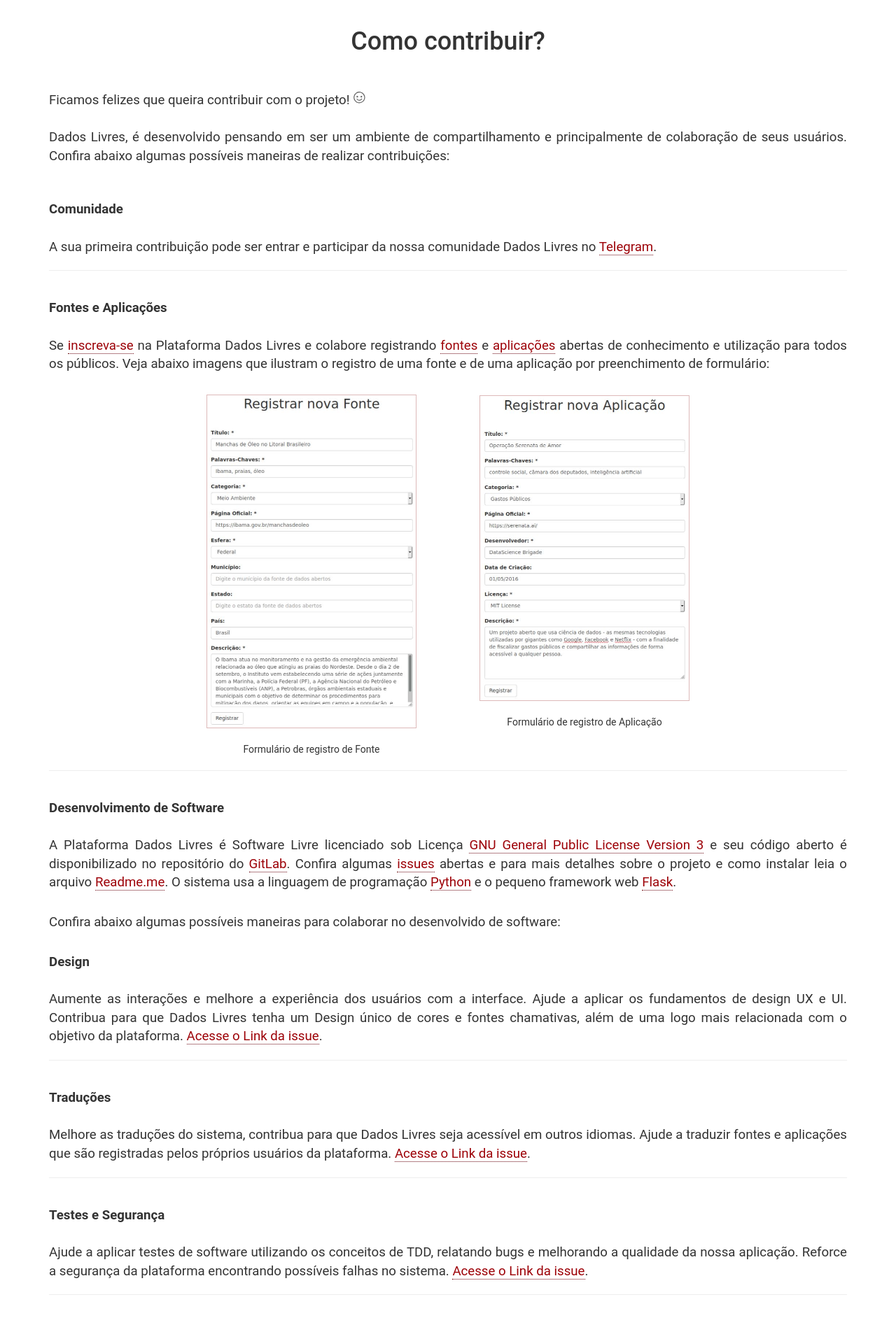
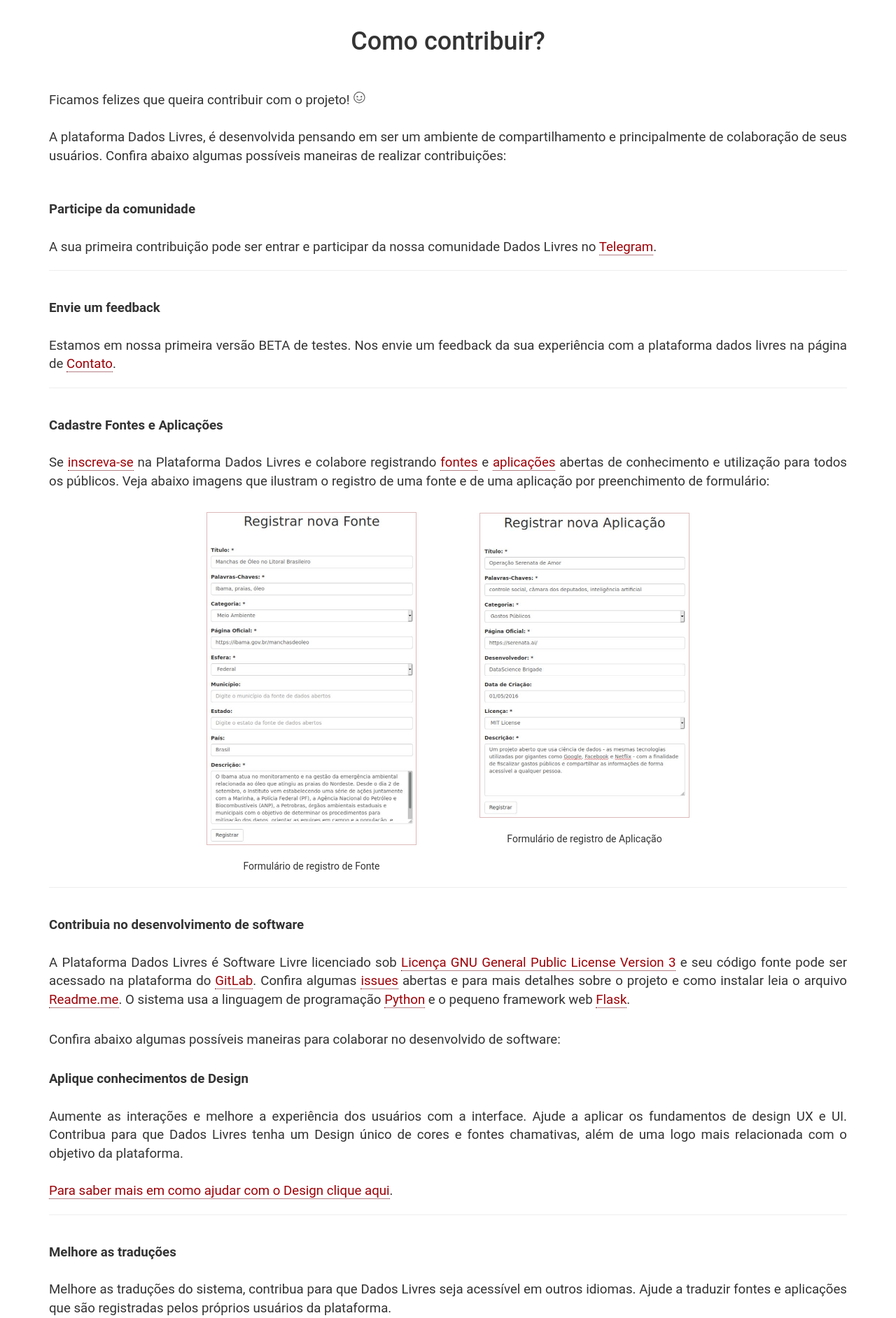
Before and after one commit to pbaesse/dados-livres, a Flask app: page /how_to_contribute in a window 1280 px wide. Shown: the part 52-1936 px from the top of the page at 70% size. Run offline with Flask 2, Linux system fonts and the light colour scheme; data that the repository does not hold is empty; some libraries are stand-ins or nearby versions.

Commit message:
atualizei informações do como contribuir

```diff
--- a/app/templates/how_to_contribute.html
+++ b/app/templates/how_to_contribute.html
@@ -5,13 +5,16 @@
   <h1 class="text-center">{{_('Como contribuir?')}}</h1><br><br>
   <div class="col-md-12 text-justify">
     <p>Ficamos felizes que queira contribuir com o projeto! <svg xmlns="http://www.w3.org/2000/svg" xmlns:xlink="http://www.w3.org/1999/xlink" aria-hidden="true" focusable="false" width="1em" height="1em" style="-ms-transform: rotate(360deg); -webkit-transform: rotate(360deg); transform: rotate(360deg);" preserveAspectRatio="xMidYMid meet" viewBox="0 0 16 16"><g fill="#626262"><path fill-rule="evenodd" clip-rule="evenodd" d="M4.111 2.18a7 7 0 1 1 7.778 11.64A7 7 0 0 1 4.11 2.18zm.556 10.809a6 6 0 1 0 6.666-9.978a6 6 0 0 0-6.666 9.978zM6.5 7a1 1 0 1 1-2 0a1 1 0 0 1 2 0zm5 0a1 1 0 1 1-2 0a1 1 0 0 1 2 0zM8 11a3 3 0 0 1-2.65-1.58l-.87.48a4 4 0 0 0 7.12-.16l-.9-.43A3 3 0 0 1 8 11z"/></g></svg>
-    <br><br>Dados Livres, é desenvolvido pensando em ser um ambiente de compartilhamento e
+    <br><br>A plataforma Dados Livres, é desenvolvida pensando em ser um ambiente de compartilhamento e
       principalmente de colaboração de seus usuários. Confira abaixo algumas
       possíveis maneiras de realizar contribuições:</p><br><br>
-    <p><strong>Comunidade</strong><br><br>
+    <p><strong>Participe da comunidade</strong><br><br>
       A sua primeira contribuição pode ser entrar e participar da nossa comunidade
-      Dados Livres no <a href="#" id="color-red">Telegram</a>.</p><hr><br>
-    <p><strong>Fontes e Aplicações</strong><br><br>
+      Dados Livres no <a href="#" id="color-red" target="_blank">Telegram</a>.</p><hr><br>
+    <p><strong>Envie um feedback</strong><br><br>
+      Estamos em nossa primeira versão BETA de testes. Nos envie um feedback da sua experiência
+      com a plataforma dados livres na página de <a href="{{ url_for('main.about') }}" id="color-red" target="_blank">Contato</a>.</p><hr><br>
+    <p><strong>Cadastre Fontes e Aplicações</strong><br><br>
       Se <a href="{{url_for('auth.login')}}" id="color-red" target="_blank">inscreva-se</a>
       na Plataforma Dados Livres e colabore registrando <a href="{{url_for('main.register_source')}}" id="color-red" target="_blank">fontes</a> e
       <a href="{{url_for('main.register_software')}}" id="color-red" target="_blank">aplicações</a>
@@ -42,39 +45,49 @@
   </div><hr><br>
   <div class="row">
     <div class="col-md-12 text-justify">
-      <p><strong>Desenvolvimento de Software</strong><br><br>
-      A Plataforma Dados Livres é Software Livre licenciado sob Licença
-      <a href="https://www.gnu.org/licenses/licenses.en.html" id="color-red" target="_blank">GNU General Public License Version 3</a>
-      e seu código aberto é disponibilizado no repositório do <a href="https://gitlab.com/pbaesse/dados-livres" id="color-red" target="_blank">GitLab</a>.
+      <p><strong>Contribuia no desenvolvimento de software</strong><br><br>
+      A Plataforma Dados Livres é Software Livre licenciado sob
+      <a href="https://www.gnu.org/licenses/licenses.html" id="color-red" target="_blank">Licença GNU General Public License Version 3</a>
+      e seu código fonte pode ser acessado na plataforma do
+      <a href="https://gitlab.com/pbaesse/dados-livres" id="color-red" target="_blank">GitLab</a>.
       Confira algumas <a href="https://gitlab.com/pbaesse/dados-livres/-/boards" id="color-red" target="_blank">issues</a>
       abertas e para mais detalhes sobre o projeto e como instalar leia o arquivo
       <a href="https://gitlab.com/pbaesse/dados-livres/-/blob/master/README.md" id="color-red" target="_blank">Readme.me</a>.
       O sistema usa a linguagem de programação <a href="https://www.python.org/" id="color-red" target="_blank">Python</a>
       e o pequeno framework web <a href="https://flask.palletsprojects.com/en/1.1.x/" id="color-red" target="_blank">Flask</a>.</p><br>
       <p>Confira abaixo algumas possíveis maneiras para colaborar no desenvolvido de software:</p><br>
-      <p><strong>Design</strong><br><br>
+      <p><strong>Aplique conhecimentos de Design</strong><br><br>
       Aumente as interações e melhore a experiência dos usuários com a interface.
       Ajude a aplicar os fundamentos de design UX e UI. Contribua para que Dados
       Livres tenha um Design único de cores e fontes chamativas, além de uma
-      logo mais relacionada com o objetivo da plataforma.
-      <a href="https://gitlab.com/pbaesse/dados-livres/-/issues/10" id="color-red" target="_blank">Acesse o Link da issue</a>.</p><hr><br>
-      <p><strong>Traduções</strong><br><br>
+      logo mais relacionada com o objetivo da plataforma. <br><br>
+      <a href="https://gitlab.com/pbaesse/dados-livres/-/issues/10" id="color-red" target="_blank">
+        Para saber mais em como ajudar com o Design clique aqui</a>.</p><hr><br>
+      <p><strong>Melhore as traduções</strong><br><br>
       Melhore as traduções do sistema, contribua para que Dados Livres seja
       acessível em outros idiomas. Ajude a traduzir fontes e aplicações que
-      são registradas pelos próprios usuários da plataforma.
-      <a href="https://gitlab.com/pbaesse/dados-livres/-/issues/9" id="color-red" target="_blank">Acesse o Link da issue</a>.</p><hr><br>
-      <p><strong>Testes e Segurança</strong><br><br>
+      são registradas pelos próprios usuários da plataforma. <br><br>
+      <a href="https://gitlab.com/pbaesse/dados-livres/-/issues/9" id="color-red" target="_blank">
+        Para saber mais em como ajudar com as traduções clique aqui</a>.</p><hr><br>
+      <p><strong>Realize testes e melhorias na segurança</strong><br><br>
       Ajude a aplicar testes de software utilizando os conceitos de TDD,
       relatando bugs e melhorando a qualidade da nossa aplicação.
-      Reforce a segurança da plataforma encontrando possíveis falhas no sistema.
-      <a href="https://gitlab.com/pbaesse/dados-livres/-/issues/5" id="color-red" target="_blank">Acesse o Link da issue</a>.</p><hr><br>
-      <p><strong>Documentação</strong><br><br>
-      Ajude melhorando o texto de nossa documentação.
-      <a href="https://gitlab.com/pbaesse/dados-livres/-/issues/4" id="color-red" target="_blank">Acesse o Link da issue</a>.</p><hr><br>
-      <p><strong>API</strong><br><br>
+      Reforce a segurança da plataforma encontrando possíveis falhas no sistema. <br><br>
+      <a href="https://gitlab.com/pbaesse/dados-livres/-/issues/5" id="color-red" target="_blank">
+        Para saber mais em como ajudar com testes e segurança clique aqui</a>.</p><hr><br>
+      <p><strong>Relate por bugs no sistema</strong><br><br>
+      Ajude relatando possíveis bugs no sistema. <br><br>
+      <a href="https://gitlab.com/pbaesse/dados-livres/-/issues" id="color-red" target="_blank">
+        Para saber mais em como ajudar relatando bugs clique aqui</a>.</p><hr><br>
+      <p><strong>Contribua com a documentação</strong><br><br>
+      Ajude melhorando o texto de nossa documentação. <br><br>
+      <a href="https://gitlab.com/pbaesse/dados-livres/-/issues/15" id="color-red" target="_blank">
+        Para saber mais em como ajudar com a documentação clique aqui</a>.</p><hr><br>
+      <p><strong>Ajude no desenvolvimento da API</strong><br><br>
       Ajude no desenvolvimento de uma API Web para Dados Livres disponibilizada
-      em código aberto.
-      <a href="https://gitlab.com/pbaesse/dados-livres/-/issues/8" id="color-red" target="_blank">Acesse o Link da issue</a>.</p><hr><br>
+      em código aberto. <br><br>
+      <a href="https://gitlab.com/pbaesse/dados-livres/-/issues/8" id="color-red" target="_blank">
+        Para saber mais em como ajudar com a API clique aqui</a>.</p><hr><br><br>
   </div>
 </div>
 {% endblock %}
```
